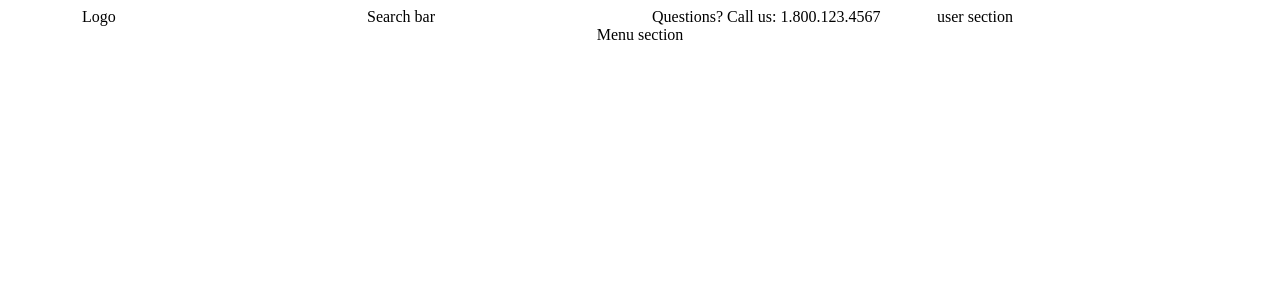
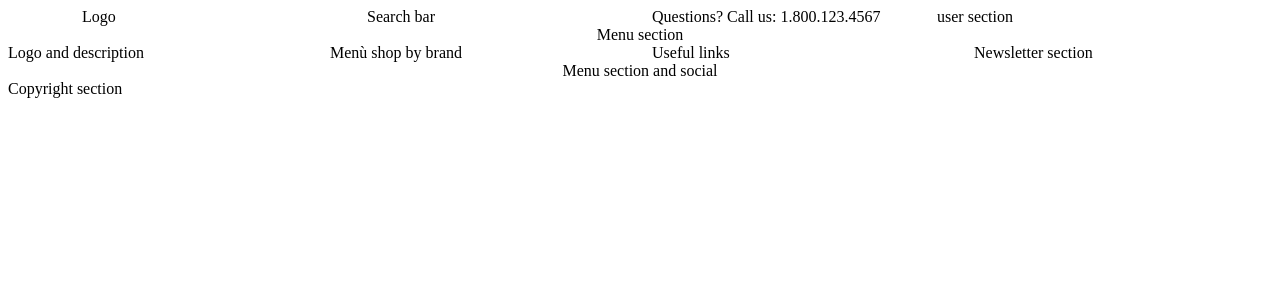
Before and after one commit to BarrioTropical/proj-html-vuejs, a Vue app: page / in a window 1280 px wide. Shown: the top 300 px of the page. Built offline with nearby package versions, Linux system fonts and the light colour scheme; a web font is replaced by a local one.

Commit message:
footer structure
Signed-off-by: BarrioTropical <“barriotropical@gmail.com”>

```diff
--- a/src/components/FooterComponent.vue
+++ b/src/components/FooterComponent.vue
@@ -1,7 +1,19 @@
 <template>
     <!-- top footer section -->
+    <div class="row">
+        <div class="col-sm-6 col-lg-3">Logo and description</div>
+        <div class="col-sm-6 col-lg-3">Menù shop by brand</div>
+        <div class="col-sm-6 col-lg-3">Useful links</div>
+        <div class="col-sm-6 col-lg-3">Newsletter section</div>
+    </div>
     <!-- sub footer section -->
+    <div class=" text-center">
+        Menu section and social
+    </div>
     <!-- copyright section -->
+    <div>
+    Copyright section
+    </div>
 </template>
 
 <script>
@@ -11,5 +23,7 @@
 </script>
 
 <style lang="scss" scoped>
+@import "../assets/styles/generals.scss";
+
 
 </style>
```
